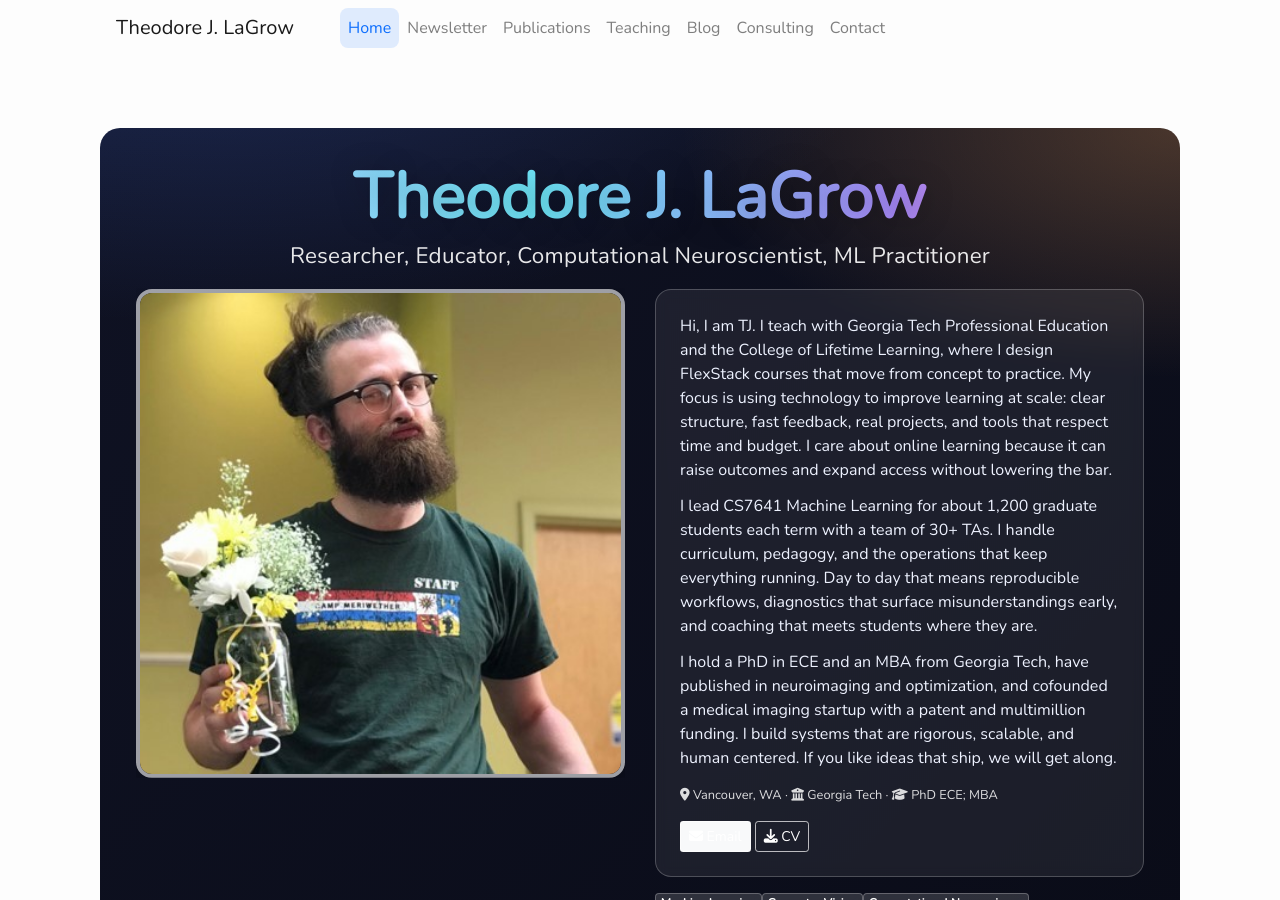
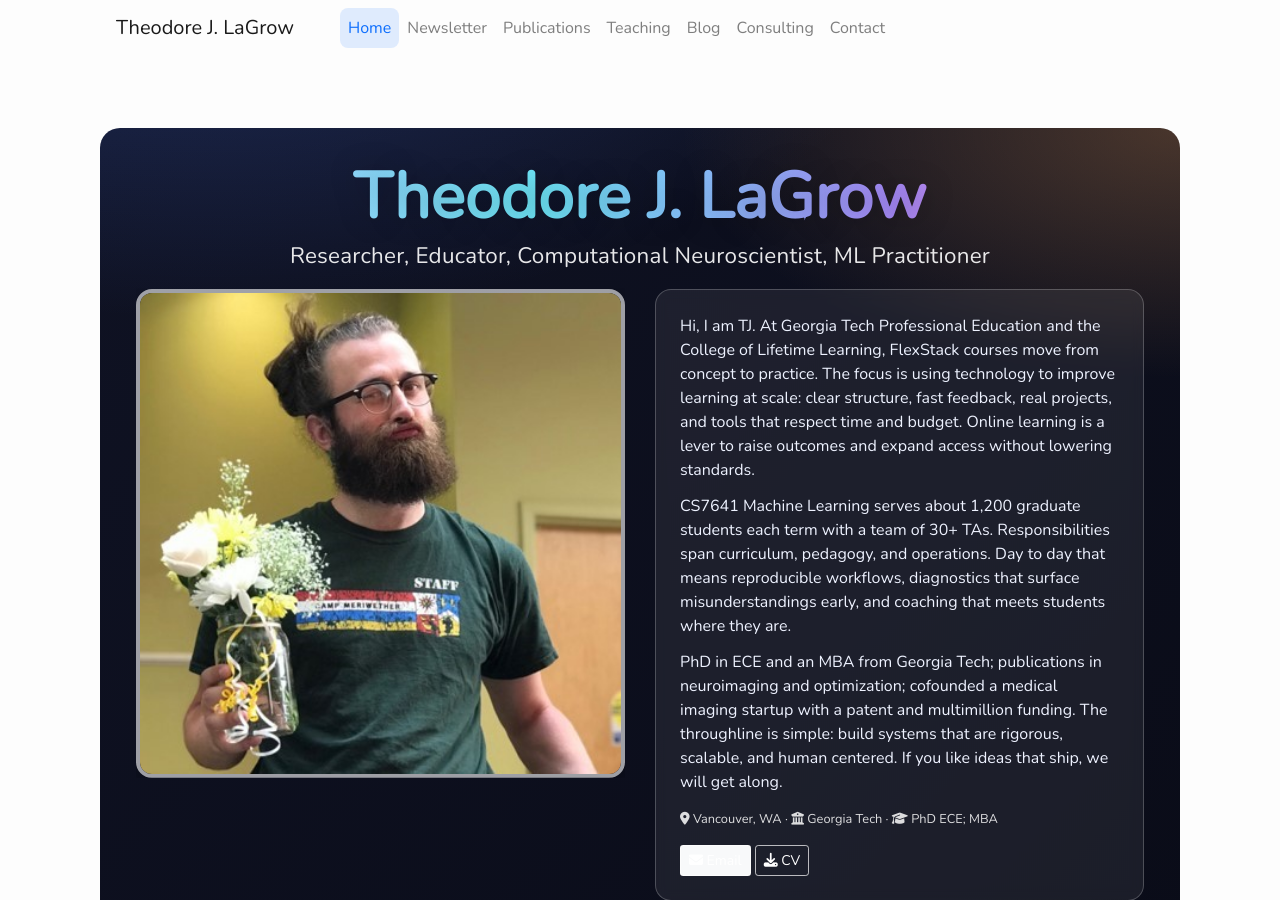
Before and after one commit to tjlagrow/tjlagrow.github.io, a Jekyll site: the page built from index.html, in a window 1280 px wide and 900 px high. Built offline with Jekyll 4.4.1, drawn with Linux system fonts in a browser that asks for light colours; nearby versions of some CDN libraries; a style sheet for code colours, icons or effects is not loaded.

Commit message:
intro update more

```diff
--- a/index.html
+++ b/index.html
@@ -116,9 +116,9 @@ portal:
       <!-- Welcome -->
       <div class="col-12 col-md-6">
         <div class="about-card p-4 soft">
-          <p><strong>Hi, I am TJ.</strong> I teach with Georgia Tech Professional Education and the College of Lifetime Learning, where I design FlexStack courses that move from concept to practice. My focus is using technology to improve learning at scale: clear structure, fast feedback, real projects, and tools that respect time and budget. I care about online learning because it can raise outcomes and expand access without lowering the bar.</p>
-          <p>I lead <strong>CS7641 Machine Learning</strong> for about <strong>1,200</strong> graduate students each term with a team of <strong>30+ TAs</strong>. I handle curriculum, pedagogy, and the operations that keep everything running. Day to day that means reproducible workflows, diagnostics that surface misunderstandings early, and coaching that meets students where they are.</p>
-          <p class="mb-0">I hold a <strong>PhD in ECE</strong> and an <strong>MBA</strong> from Georgia Tech, have published in neuroimaging and optimization, and cofounded a medical imaging startup with a patent and multimillion funding. I build systems that are <strong>rigorous</strong>, <strong>scalable</strong>, and <strong>human centered</strong>. If you like ideas that ship, we will get along.</p>
+          <p><strong>Hi, I am TJ.</strong> At Georgia Tech Professional Education and the College of Lifetime Learning, FlexStack courses move from concept to practice. The focus is using technology to improve learning at scale: clear structure, fast feedback, real projects, and tools that respect time and budget. Online learning is a lever to raise outcomes and expand access without lowering standards.</p>
+          <p><strong>CS7641 Machine Learning</strong> serves about <strong>1,200</strong> graduate students each term with a team of <strong>30+ TAs</strong>. Responsibilities span curriculum, pedagogy, and operations. Day to day that means reproducible workflows, diagnostics that surface misunderstandings early, and coaching that meets students where they are.</p>
+          <p class="mb-0"><strong>PhD in ECE</strong> and an <strong>MBA</strong> from Georgia Tech; publications in neuroimaging and optimization; cofounded a medical imaging startup with a patent and multimillion funding. The throughline is simple: build systems that are <strong>rigorous</strong>, <strong>scalable</strong>, and <strong>human centered</strong>. If you like ideas that ship, we will get along.</p>
 
           <div class="small mt-3">
             <i class="fa fa-map-marker"></i> Vancouver, WA ·
```
